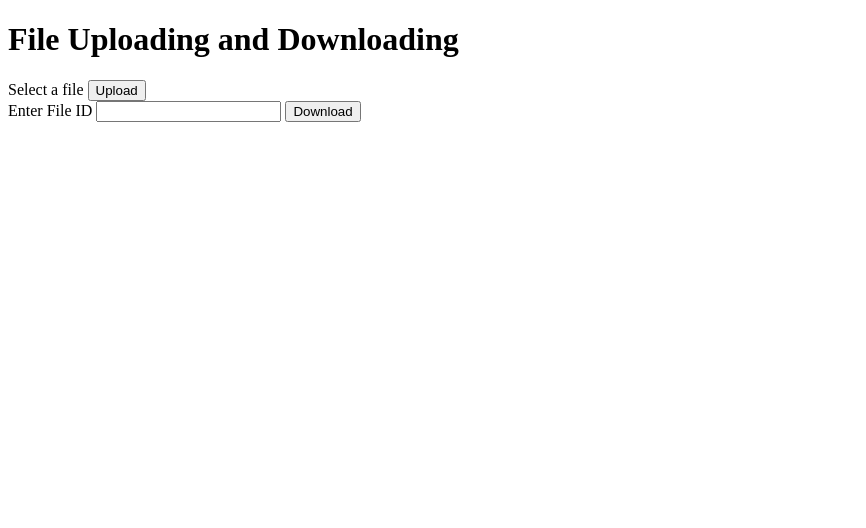
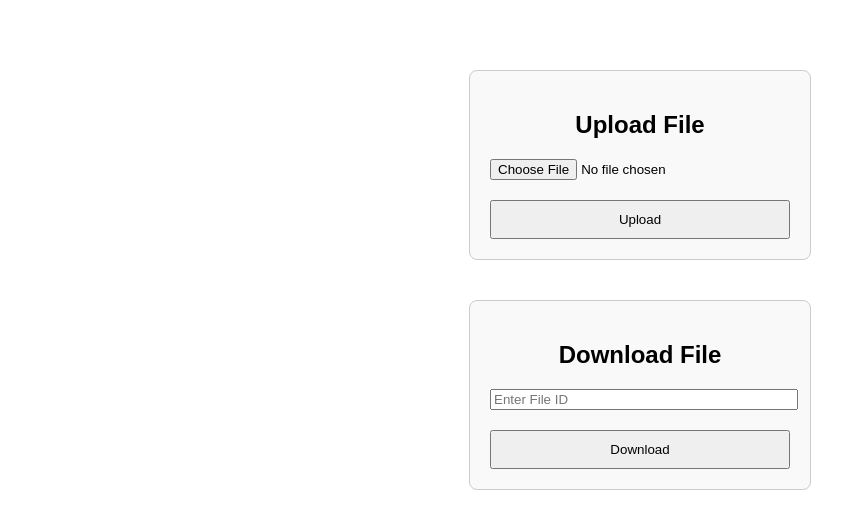
Before and after one commit to xoqoniy/File-Uploading, a plain HTML site: page index.html in a window 1280 px wide. Shown: the whole page, without its empty margins (0-866 px from the left). Drawn offline with Linux system fonts and the light colour scheme.

Commit message:
Download isn't working somehow

```diff
--- a/index.html
+++ b/index.html
@@ -5,33 +5,50 @@
     <meta name="viewport" content="width=device-width, initial-scale=1.0">
     <title>File Uploading and Downloading</title>
     <style>
-        /* Your CSS styles */
+        body {
+            font-family: Arial, sans-serif;
+            display: flex;
+            flex-direction: column;
+            align-items: center;
+            margin-top: 50px;
+        }
+        .container {
+            margin: 20px;
+            padding: 20px;
+            border: 1px solid #ccc;
+            border-radius: 8px;
+            background-color: #f9f9f9;
+            width: 300px;
+            text-align: center;
+        }
+        input[type="file"], input[type="text"] {
+            margin-bottom: 10px;
+            width: 100%;
+        }
+        input[type="submit"], button {
+            margin-top: 10px;
+            padding: 10px;
+            width: 100%;
+            cursor: pointer;
+        }
     </style>
 </head>
 <body>
-    <h1>File Uploading and Downloading</h1>
+    <div class="container">
+        <h2>Upload File</h2>
+        <form id="uploadForm">
+            <input type="file" id="file" name="file" required>
+            <input type="submit" value="Upload">
+        </form>
+    </div>
 
-    <form id="uploadForm">
-        <label for="file" class="file-label">Select a file</label>
-        <input type="file" id="file" name="file" style="display: none;"> <!-- Hide the file input initially -->
-        <input type="submit" value="Upload">
-    </form>
-
-    <div class="download-section">
-        <label for="fileId" class="download-label">Enter File ID</label>
-        <input type="text" id="fileId">
-        <button class="download-button" onclick="downloadFile()">Download</button>
+    <div class="container">
+        <h2>Download File</h2>
+        <input type="text" id="fileId" placeholder="Enter File ID" required>
+        <button onclick="downloadFile()">Download</button>
     </div>
 
     <script>
-        document.getElementById('file').addEventListener('change', function(event) {
-            event.preventDefault(); // Prevent default action of file input change
-            var fileInput = event.target;
-            if (fileInput.files.length > 0) {
-                console.log('File selected:', fileInput.files[0].name);
-            }
-        });
-
         document.getElementById('uploadForm').addEventListener('submit', function(event) {
             event.preventDefault(); // Prevent form submission
 
@@ -43,10 +60,8 @@
             }
             formData.append('file', fileInput.files[0]); // Append the file to FormData
 
-            console.log('Preparing to upload file:', fileInput.files[0].name);
-
             // Send a POST request to the backend API
-            fetch('https://f758-213-230-87-132.ngrok-free.app/api/Files/upload', {
+            fetch('https://2244-84-54-73-114.ngrok-free.app/api/Files/upload', {
                 method: 'POST',
                 body: formData // Set the FormData as the request body
             })
@@ -73,7 +88,7 @@
                 return;
             }
 
-            fetch(`https://2e0d-213-230-87-132.ngrok-free.app/api/Files/${fileId}`)
+            fetch(`https://2244-84-54-73-114.ngrok-free.app/api/Files/${fileId}`)
             .then(response => {
                 if (!response.ok) {
                     throw new Error('Network response was not ok ' + response.statusText);
```
